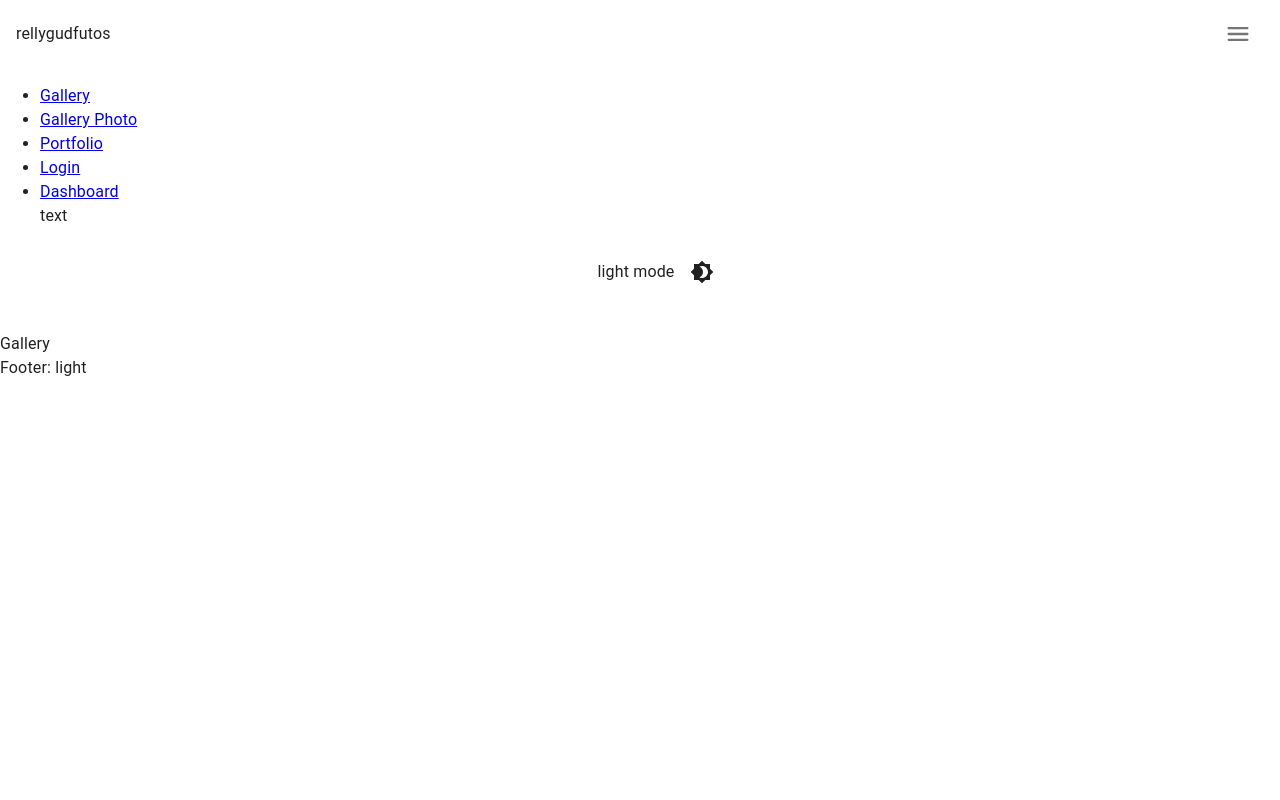
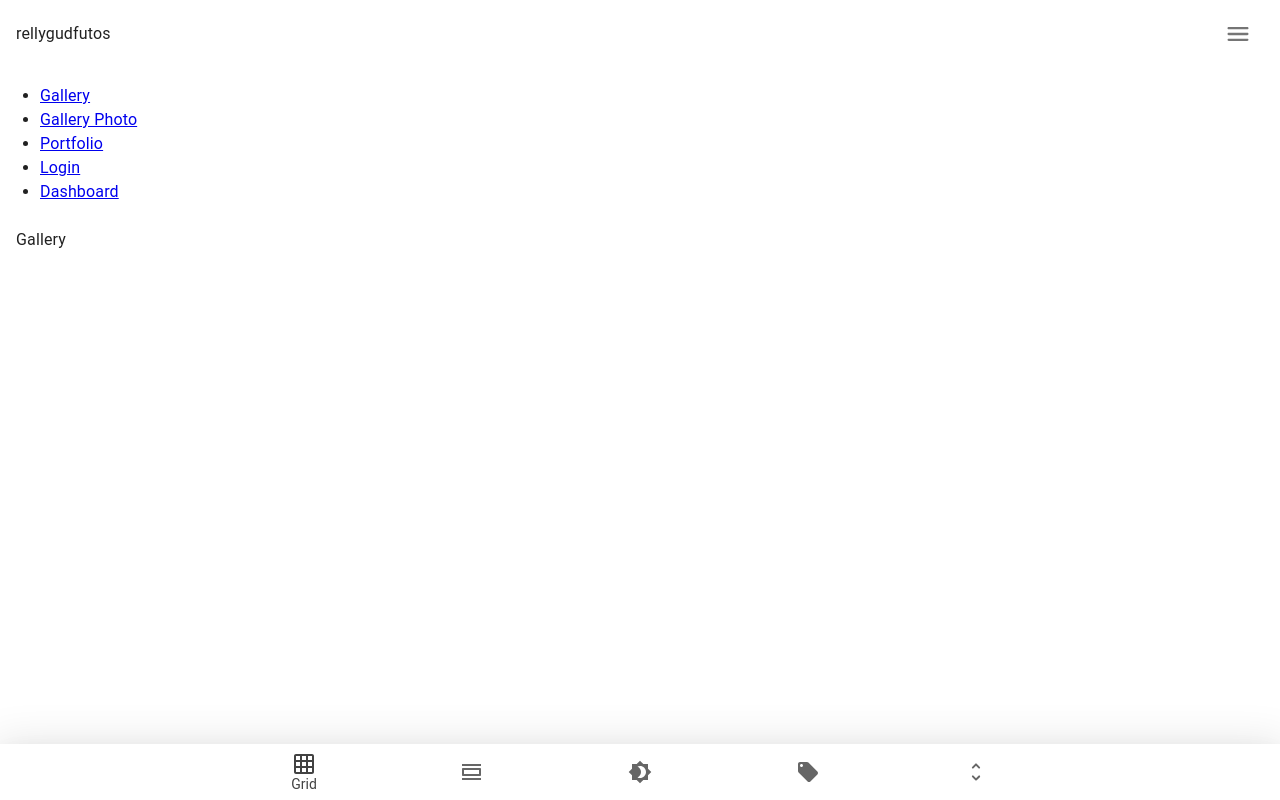
Before and after one commit to michaelkerr0576/rellygudfutos_v2, a React (Vite) app in the folder frontend/: page / in a window 1280 px wide. Shown: the top 800 px of the page. Built offline with nearby package versions, Linux system fonts and the light colour scheme.

Commit message:
Gallery bottom navigation component

```diff
--- /dev/null
+++ b/frontend/src/components/navigation/BottomNavigation.tsx
@@ -0,0 +1,49 @@
+import { useState } from 'react';
+
+import MuiBottomNavigation from '@mui/material/BottomNavigation';
+import BottomNavigationAction from '@mui/material/BottomNavigationAction';
+
+import Box from '../layout/Box';
+import Paper from '../surfaces/Paper';
+
+type Action = {
+  icon: JSX.Element;
+  label: string;
+  onClick: React.MouseEventHandler<HTMLButtonElement>;
+  value: string;
+};
+
+export interface BottomNavigationProps {
+  actions: Action[];
+  initialValue: string;
+}
+
+export default function BottomNavigation(props: BottomNavigationProps): JSX.Element {
+  const { actions, initialValue } = props;
+
+  const [value, setValue] = useState<string>(initialValue);
+
+  const handleOnChange = (_event: React.SyntheticEvent, newValue: string): void => setValue(newValue);
+
+  const renderActions = actions.map(
+    (action: Action): JSX.Element => (
+      <BottomNavigationAction
+        icon={action.icon}
+        key={action.value}
+        label={action.label}
+        onClick={action.onClick}
+        value={action.value}
+      />
+    ),
+  );
+
+  return (
+    <Box style={{ bottom: 0, left: 0, position: 'fixed', right: 0 }}>
+      <Paper elevation={24}>
+        <MuiBottomNavigation value={value} onChange={handleOnChange}>
+          {renderActions}
+        </MuiBottomNavigation>
+      </Paper>
+    </Box>
+  );
+}
--- /dev/null
+++ b/frontend/src/components/surfaces/Paper.tsx
@@ -0,0 +1,16 @@
+import MuiPaper from '@mui/material/Paper';
+
+export interface ContainerProps {
+  children: React.ReactNode;
+  elevation?: number;
+}
+
+export default function Paper(props: ContainerProps): JSX.Element {
+  const { children, elevation } = props;
+
+  return <MuiPaper elevation={elevation}>{children}</MuiPaper>;
+}
+
+Paper.defaultProps = {
+  elevation: 3,
+};
--- a/frontend/src/layouts/Footer/Footer.tsx
+++ b/frontend/src/layouts/Footer/Footer.tsx
@@ -1,7 +1,12 @@
+import Container from '@/components/layout/Container';
 import useThemes from '@/hooks/useThemes';
 
 export default function Footer(): JSX.Element {
   const { colorMode } = useThemes();
 
-  return <div>Footer: {colorMode}</div>;
+  return (
+    <footer>
+      <Container>Footer: {colorMode}</Container>
+    </footer>
+  );
 }
--- a/frontend/src/layouts/Header/Header.tsx
+++ b/frontend/src/layouts/Header/Header.tsx
@@ -1,26 +1,19 @@
 import { Link } from 'react-router-dom';
 
-import Brightness4Icon from '@mui/icons-material/Brightness4';
-import Brightness7Icon from '@mui/icons-material/Brightness7';
 import MailIcon from '@mui/icons-material/Mail';
 import InboxIcon from '@mui/icons-material/MoveToInbox';
 import Divider from '@mui/material/Divider';
-import IconButton from '@mui/material/IconButton';
 import List from '@mui/material/List';
 import ListItem from '@mui/material/ListItem';
 import ListItemButton from '@mui/material/ListItemButton';
 import ListItemIcon from '@mui/material/ListItemIcon';
 import ListItemText from '@mui/material/ListItemText';
 
-import Box from '@/components/layout/Box';
 import Container from '@/components/layout/Container';
 import Stack from '@/components/layout/Stack';
 import Drawer from '@/components/navigation/Drawer';
-import useThemes from '@/hooks/useThemes';
 
 export default function Header(): JSX.Element {
-  const { colorMode, toggleColorMode } = useThemes();
-
   return (
     <header>
       <Container>
@@ -75,25 +68,6 @@ export default function Header(): JSX.Element {
         <li>
           <Link to="/admin/dashboard">Dashboard</Link>
         </li>
-
-        <Box>text</Box>
-        <Box
-          style={{
-            alignItems: 'center',
-            bgcolor: 'background.default',
-            borderRadius: 1,
-            color: 'text.primary',
-            display: 'flex',
-            justifyContent: 'center',
-            p: 3,
-            width: '100%',
-          }}
-        >
-          {colorMode} mode
-          <IconButton sx={{ ml: 1 }} onClick={toggleColorMode} color="inherit">
-            {colorMode === 'dark' ? <Brightness7Icon /> : <Brightness4Icon />}
-          </IconButton>
-        </Box>
       </ul>
     </header>
   );
--- a/frontend/src/layouts/Main/Main.tsx
+++ /dev/null
@@ -1,3 +0,0 @@
-export default function Main(): JSX.Element {
-  return <div>Main</div>;
-}
--- /dev/null
+++ b/frontend/src/layouts/Page/Page.tsx
@@ -0,0 +1,15 @@
+import Container from '@/components/layout/Container';
+
+export interface PageProps {
+  children: React.ReactNode;
+}
+
+export default function Page(props: PageProps): JSX.Element {
+  const { children } = props;
+
+  return (
+    <main>
+      <Container>{children}</Container>
+    </main>
+  );
+}
--- a/frontend/src/pages/Gallery/Gallery.page.tsx
+++ b/frontend/src/pages/Gallery/Gallery.page.tsx
@@ -1,3 +1,57 @@
+import Brightness4Icon from '@mui/icons-material/Brightness4';
+import Brightness7Icon from '@mui/icons-material/Brightness7';
+import GridOnOutlinedIcon from '@mui/icons-material/GridOnOutlined';
+import LocalOfferRoundedIcon from '@mui/icons-material/LocalOfferRounded';
+import UnfoldMoreRoundedIcon from '@mui/icons-material/UnfoldMoreRounded';
+import ViewDayOutlinedIcon from '@mui/icons-material/ViewDayOutlined';
+
+import Box from '@/components/layout/Box';
+import BottomNavigation from '@/components/navigation/BottomNavigation';
+import useThemes from '@/hooks/useThemes';
+import Page from '@/layouts/Page/Page';
+
 export default function Gallery(): JSX.Element {
-  return <div>Gallery</div>;
+  const { colorMode, toggleColorMode } = useThemes();
+
+  return (
+    <Page>
+      <Box style={{ height: '1000px' }}>Gallery</Box>
+
+      <BottomNavigation
+        actions={[
+          {
+            icon: <GridOnOutlinedIcon />,
+            label: 'Grid',
+            onClick: (): void => {},
+            value: 'grid',
+          },
+          {
+            icon: <ViewDayOutlinedIcon />,
+            label: 'List',
+            onClick: (): void => {},
+            value: 'list',
+          },
+          {
+            icon: colorMode === 'dark' ? <Brightness7Icon /> : <Brightness4Icon />,
+            label: colorMode === 'dark' ? 'Dark' : 'Light',
+            onClick: toggleColorMode,
+            value: 'mode',
+          },
+          {
+            icon: <LocalOfferRoundedIcon />,
+            label: 'Tags',
+            onClick: (): void => {},
+            value: 'tags',
+          },
+          {
+            icon: <UnfoldMoreRoundedIcon />,
+            label: 'Sort',
+            onClick: (): void => {},
+            value: 'sort',
+          },
+        ]}
+        initialValue="grid"
+      />
+    </Page>
+  );
 }
```
